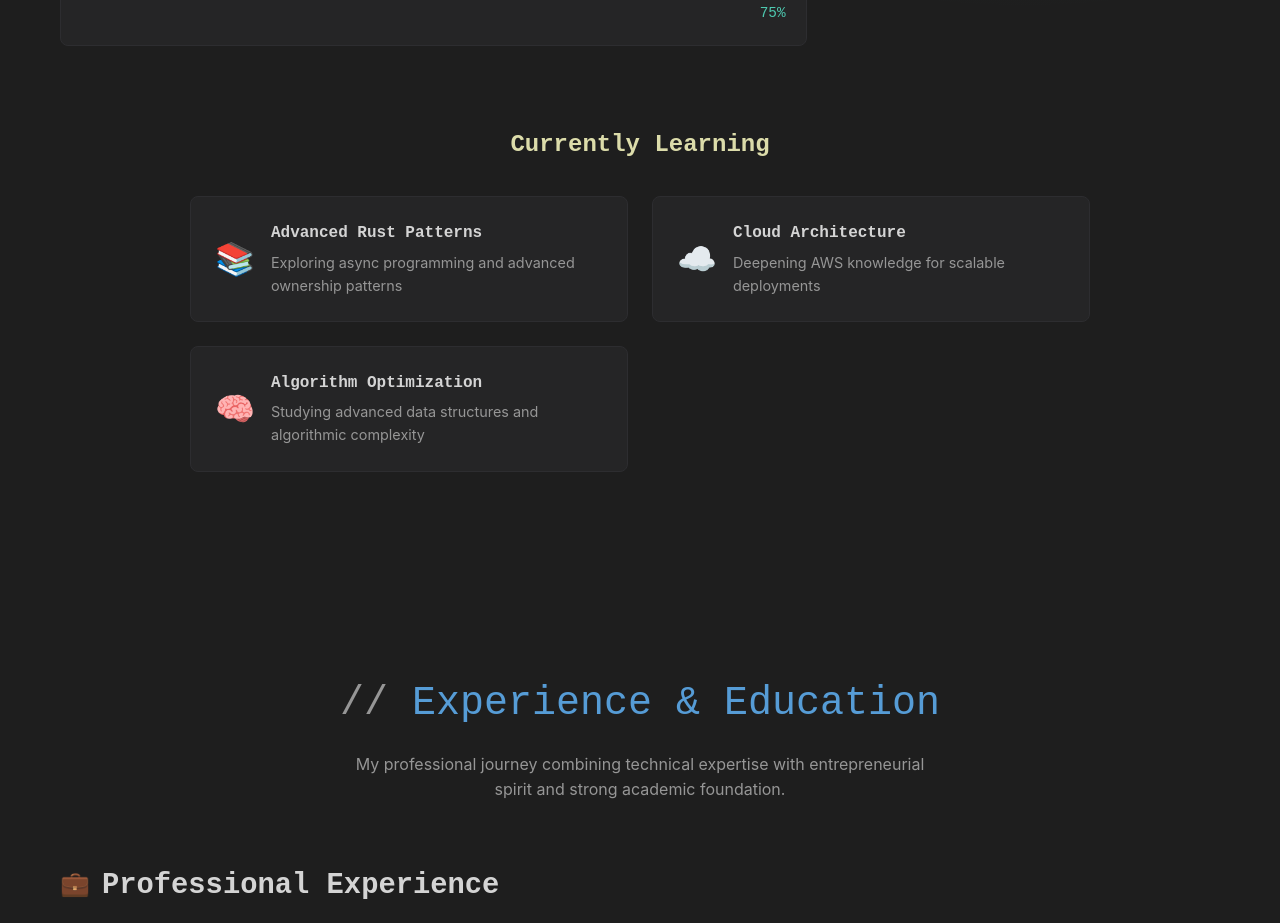
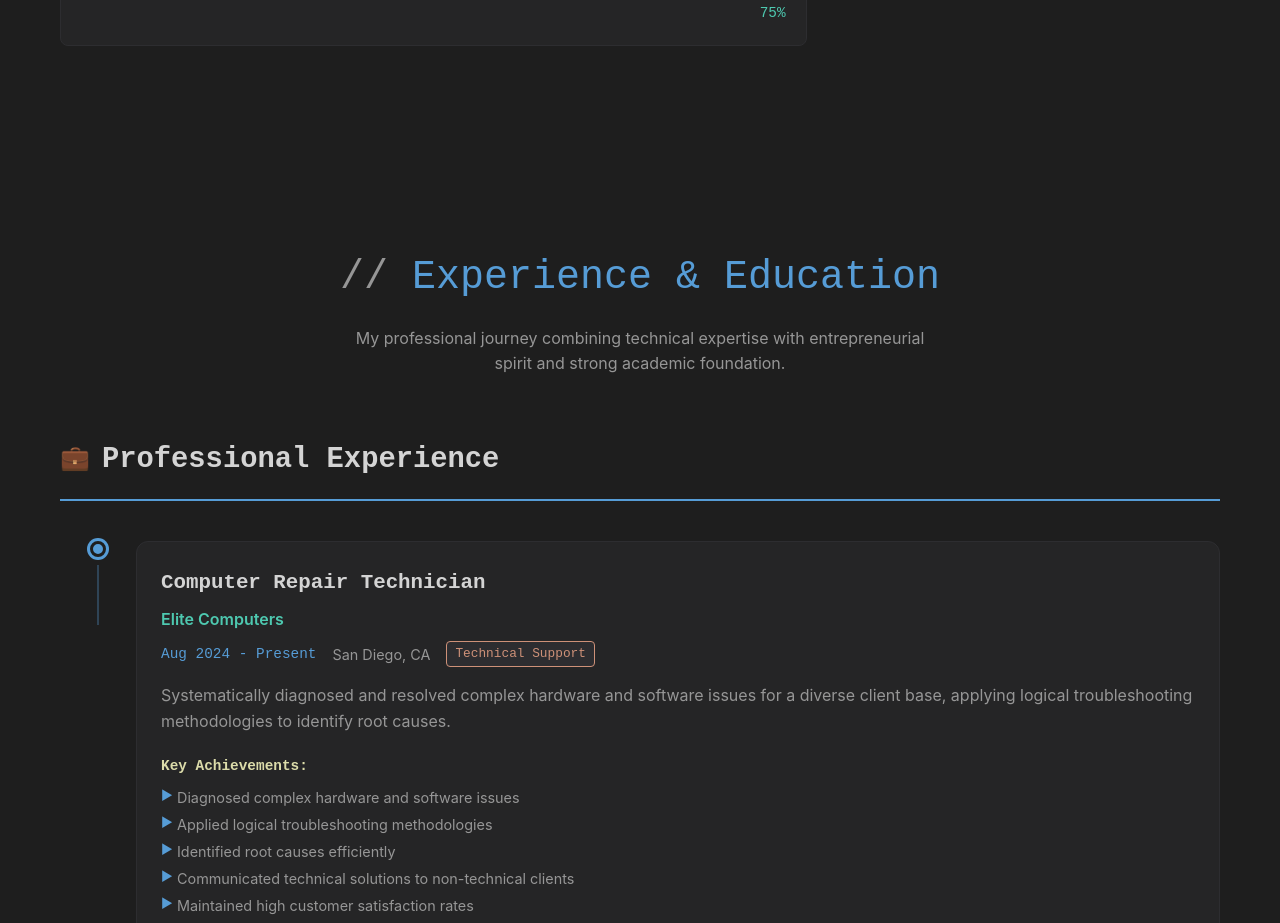
Before and after one commit to counterspecies/Portfolio-Website, a React (Create React App) app: page / in a window 1280 px wide. Shown: the part 5560-6483 px from the top of the page. Built offline with nearby package versions, Linux system fonts and the light colour scheme.

Commit message:
temporarily removed learning section

```diff
--- a/src/components/Skills.js
+++ b/src/components/Skills.js
@@ -130,7 +130,7 @@
           </div>
         </div>
 
-        <div className="learning-section">
+        {/* <div className="learning-section">
           <h3 className="learning-title">Currently Learning</h3>
           <div className="learning-items">
             <div className="learning-item">
@@ -155,7 +155,7 @@
               </div>
             </div>
           </div>
-        </div>
+        </div> */}
       </div>
     </section>
   );
```
